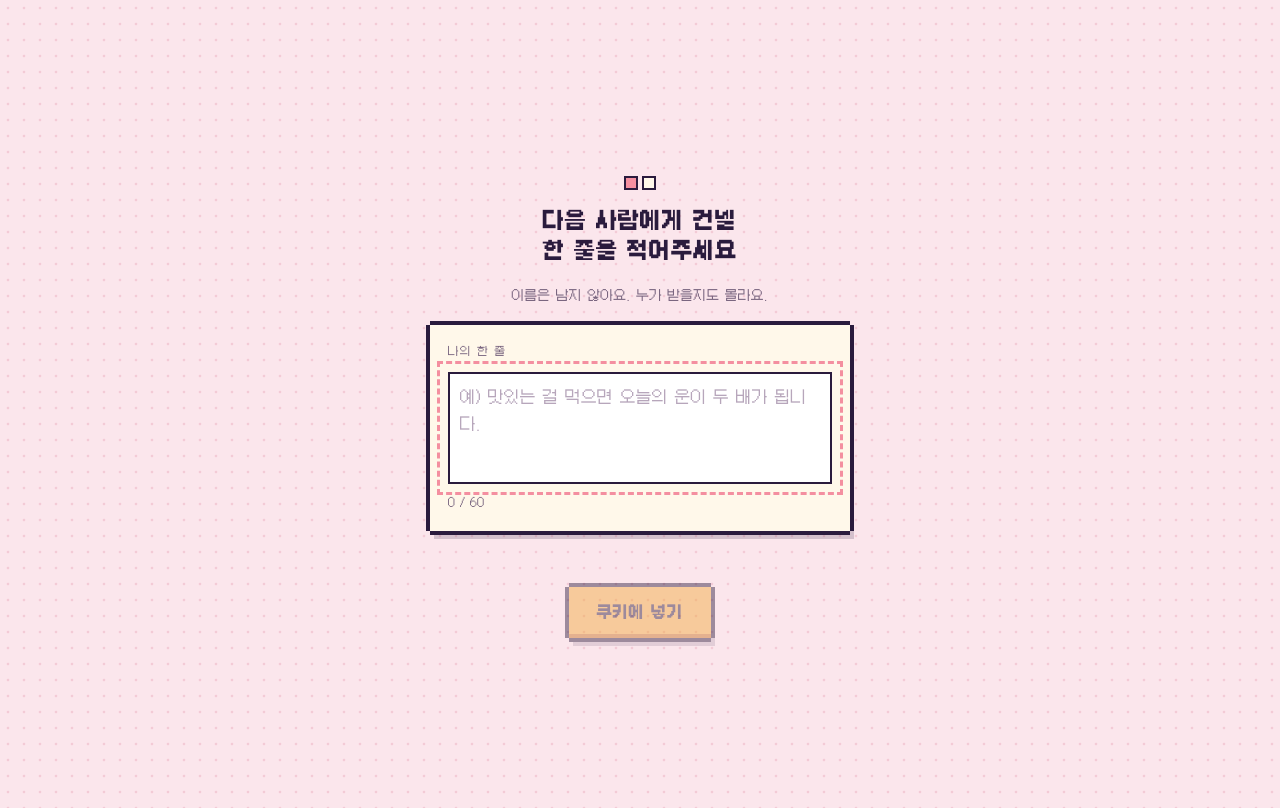
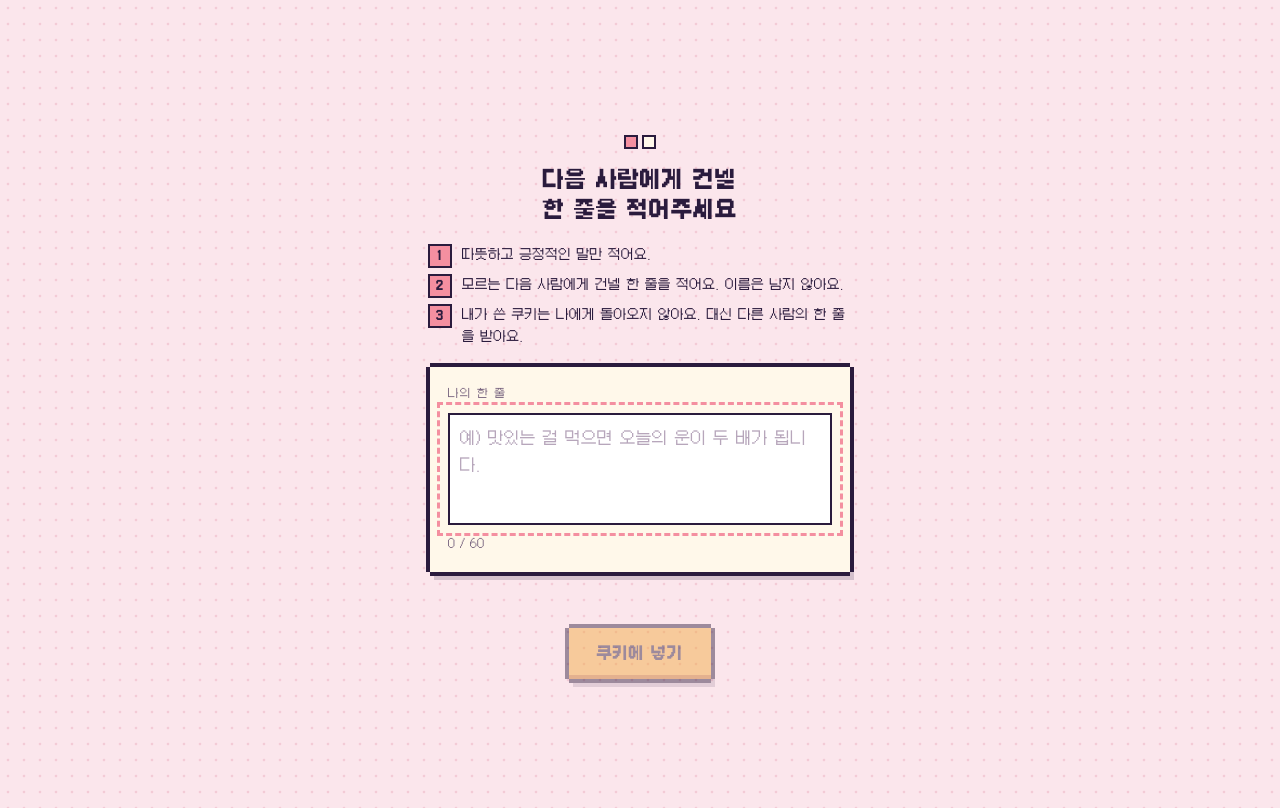
Before and after one commit to HHHv-v/fortune-cookie, a website: page index.html in a window 1280 px wide. Both pictures are taken after a click on the button "시작하기 ▶". Drawn offline with Linux system fonts and the light colour scheme; no server answers.

Commit message:
쓰기 화면에 놀이 규칙 3가지 추가
Co-Authored-By: Claude Opus 5.5 <noreply@anthropic.com>
Claude-Session: https://claude.ai/code/session_019H48sgWEPCeJ89SP3p48pL

```diff
--- a/index.html
+++ b/index.html
@@ -56,6 +56,9 @@ p{margin:0}
 .btn.sub{background:var(--panel);font-size:13px;padding:9px 18px;box-shadow:0 -4px 0 0 var(--ink),0 4px 0 0 var(--ink),-4px 0 0 0 var(--ink),4px 0 0 0 var(--ink)}
 .btn:focus-visible,textarea:focus-visible,.cookie-btn:focus-visible{outline:3px dashed var(--pink);outline-offset:8px}
 
+.rules{list-style:none;margin:0;padding:0;width:100%;display:grid;gap:8px;text-align:left}
+.rules li{display:grid;grid-template-columns:22px 1fr;gap:10px;align-items:start}
+.rules b{display:grid;place-items:center;width:20px;height:20px;margin-top:2px;background:var(--pink);color:var(--ink);font-size:11px;box-shadow:0 0 0 2px var(--ink)}
 /* write */
 .card{width:100%;padding:18px;display:grid;gap:10px;text-align:left}
 textarea{width:100%;resize:none;font:inherit;font-family:var(--pixel);font-size:16px;line-height:1.7;color:var(--ink);
@@ -112,7 +115,11 @@ textarea::placeholder{color:#B7A6BB}
   <section class="screen" id="s1" hidden aria-labelledby="t1">
     <div class="steps" aria-hidden="true"><i class="on"></i><i></i></div>
     <h2 id="t1">다음 사람에게 건넬<br>한 줄을 적어주세요</h2>
-    <p class="muted">이름은 남지 않아요. 누가 받을지도 몰라요.</p>
+    <ol class="rules" aria-label="놀이 규칙">
+      <li><b>1</b><span>따뜻하고 긍정적인 말만 적어요.</span></li>
+      <li><b>2</b><span>모르는 다음 사람에게 건넬 한 줄을 적어요. 이름은 남지 않아요.</span></li>
+      <li><b>3</b><span>내가 쓴 쿠키는 나에게 돌아오지 않아요. 대신 다른 사람의 한 줄을 받아요.</span></li>
+    </ol>
     <div class="card pframe">
       <label class="label" for="line">나의 한 줄</label>
       <textarea id="line" maxlength="60" placeholder="예) 맛있는 걸 먹으면 오늘의 운이 두 배가 됩니다."></textarea>
```
